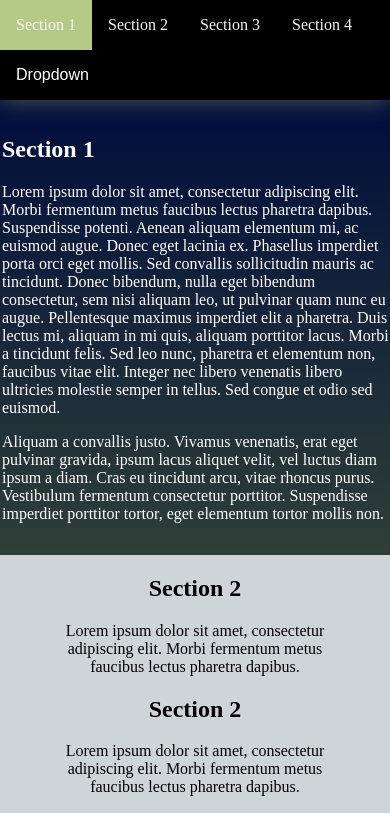
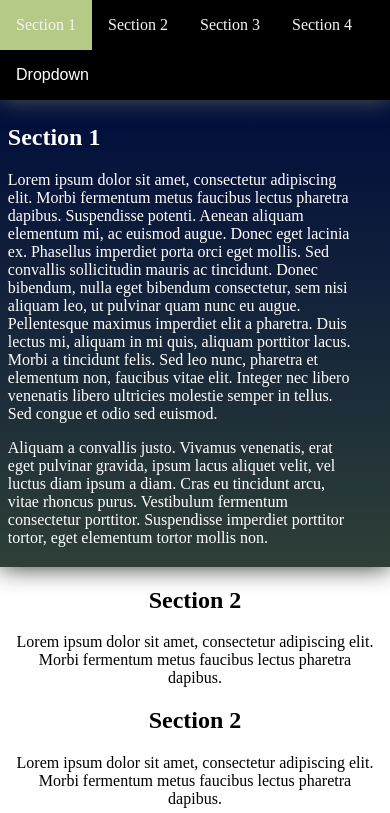
Before and after one commit to rawanalex20/Landing_Page, a plain HTML site: page index.html in a window 390 px wide. Shown: the top 813 px of the page. Drawn offline with Linux system fonts and the light colour scheme.

Commit message:
Update styles.css

```diff
--- a/css/styles.css
+++ b/css/styles.css
@@ -1,71 +1,21 @@
 
+/* General Styles for Whole Document */
 body{
     margin: 0;
-    background: #cdd5d7;
-}
-main{
-    scroll-behavior: smooth;
+    /*background: #cdd5d7;*/
 }
 
-.dropdown:hover .navbar_menu {
-    display: block;
-  }
-
-#section1_content{
-    width: 50em;
-    text-align: left;
-    color: white;
-    padding: 2em 0 5em 10em;
-
-}
-#section1 .landing__container1{
-    background: linear-gradient(0deg, rgb(46, 63, 55) 0%, rgba(0,13,60,1) 100%);
+main{
+    text-align: center;
+    justify-content: center;
     margin: auto;
-}
-
-
-#section2 .landing__container{
-    display: flex;
-    padding: 0 4em 0em 4em;
-
-}
-
-.section2_content{
-    width: 30em;
-    text-align: center;
-    padding: 2em;
-    margin: 5em 3em 5em 3em;
-
-}
-
-.active_section .section2_content{
-    border: 1px solid;
-}
-
-#section3_content{
-    margin: 0 0 5em 0;
-    padding: 1em 10em 3em 10em;
-
-}
-
-.active_section #section3_content{
-    background-color:#6c777d54;
-    color: whitesmoke;
-}
-
-#section4_content{
-    margin: 0 5em 5em 5em;
-    padding: 1em 5em 3em 5em;
-
-}
-
-.active_section #section4_content{
-    border-top: 1px solid;
-    border-bottom: 1px solid;
+    margin-top: 0;
+    scroll-behavior: smooth;
 }
 
 
 
+/* Header Styles */
 header{
     background-color: black;
     filter: drop-shadow(0 0 0.75rem rgb(83, 94, 83));
@@ -75,8 +25,13 @@ header{
     border:10em;
     color: whitesmoke;
 }
-a{
-    color: whitesmoke;
+
+/* Navigation Menu Styles */
+nav{
+    display: grid;
+    grid-template-columns: 1400px;
+    grid-template-areas:
+    "a b"
 }
 
 nav ul{
@@ -98,6 +53,10 @@ nav li a:active{
     color: whitesmoke;
 }
 
+a{
+    color: whitesmoke;
+}
+
 #navbar_list a{
     text-decoration: none;
     padding: 1em;
@@ -106,35 +65,17 @@ nav li a:active{
     background-color: rgb(180, 202, 134);
 }
 
-main{
-    text-align: center;
-    justify-content: center;
-    margin: auto;
-    margin-top: 0;
-}
-
-.active_section .landing__container1,
-.active_section .landing__container{
-
-    filter: drop-shadow(0 0 0.8rem rgb(41, 48, 41));
-}
-
+/* Style of anchor when referred section is active */
 .active_link{
     background-color: rgb(180, 202, 134);
 
 }
-footer{
-    text-align: center;
-    padding: 1em;
-    background-color: black;
-    color: whitesmoke;
-}
-nav{
-    display: grid;
-    grid-template-columns: 1400px;
-    grid-template-areas:
-    "a b"
-}
+
+
+/* Dropdown Styles */
+.dropdown:hover .navbar_menu {
+    display: block;
+  }
 
 .dropbtn {
     background-color: black;
@@ -172,34 +113,141 @@ nav{
     color: black;
 }
 
+/* Sections Contents Style */
+#section1_content{
+    width: 50%;
+    text-align: left;
+    color: white;
+    padding: 2em 0 5em 10em;
+
+}
+#section1 .landing__container1{
+    background: linear-gradient(0deg, rgb(46, 63, 55) 0%, rgba(0,13,60,1) 100%);
+    margin: auto;
+}
+
+
+#section2 .landing__container{
+    display: flex;
+    padding: 0 4em 0em 4em;
+
+}
+
+.section2_content{
+    width: 30em;
+    text-align: center;
+    padding: 2em;
+    margin: 5em 3em 5em 3em;
+
+}
+
+#section3_content{
+    margin: 0 0 5em 0;
+    padding: 1em 10em 3em 10em;
+
+}
+
+#section4_content{
+    margin: 0 5em 5em 5em;
+    padding: 1em 5em 3em 5em;
+
+}
+
+#section3 p,
+#section4 p{
+    padding-right: 2%;
+    padding-left: 2%;
+}
+#section3,
+#section4 {
+    width: auto;
+    /*width: 100%;*/
+}
+
+
+
+/* Active Section Styles */
+.active_section .landing__container1,
+.active_section .landing__container{
+
+    filter: drop-shadow(0 0 0.8rem rgb(41, 48, 41));
+}
+
+
+.active_section .section2_content{
+    border: 1px solid;
+}
+
+
+
+.active_section #section3_content{
+    background-color:#6c777d54;
+    color: whitesmoke;
+}
+
+
+.active_section #section4_content{
+    border-top: 1px solid;
+    border-bottom: 1px solid;
+}
+
+
+/* Footer Styles */
+footer{
+    text-align: center;
+    padding: 1em;
+    background-color: black;
+    color: whitesmoke;
+}
+
 .show {
     display:block;
 }
 
+/* Styles for Responsive Design*/
 @media screen and (max-width:800px) {
 
+    .section2_content,
+    #section2.landing__container,
+    #section3,
+    #section3_content,
+    #section4_content{
+        width: 100%;
+        padding: 0;
+        margin: 0;
+    }
     #section1_content{
-        width: 100%;
+        width: 90%;
         text-align: left;
         color: white;
-        padding: 1em 2px 1em 2px;
+        padding: 1% 2% 1% 2%;
 
+    }
+    .landing__container,
+    .landing__container1{
+        margin: 0;
     }
     #section2 .landing__container{
         display: block;
-        padding: 0 4em 0em 4em;
+        padding: 0 4% 0 4%;
 
     }
 
     .section2_content{
-        width: 30em;
+        width: 30%;
         text-align: center;
-        padding: 2em;
-        margin: 5em 3em 5em 3em;
+        padding: 2%;
+        margin: 5% auto 5% auto;
 
     }
     nav{
         grid-template-columns: auto;
+    }
+    header{
+        width: 100%;
+    }
+    #section1 .landing__container1{
+        width: 100%
     }
 
 }
@@ -212,10 +260,23 @@ nav{
     #section2.landing__container,
     #section3,
     #section3_content,
-    #section4_content0{
+    #section4_content{
         width: 100%;
         padding: 0;
         margin: 0;
     }
+    nav{
+        grid-template-columns: auto;
+    }
+    header{
+        width: 100%;
+    }
+    #section1 .landing__container1{
+        width: 100%
+    }
+    .landing__container,
+    .landing__container1{
+        margin: 0;
+    }
 
 }
```
